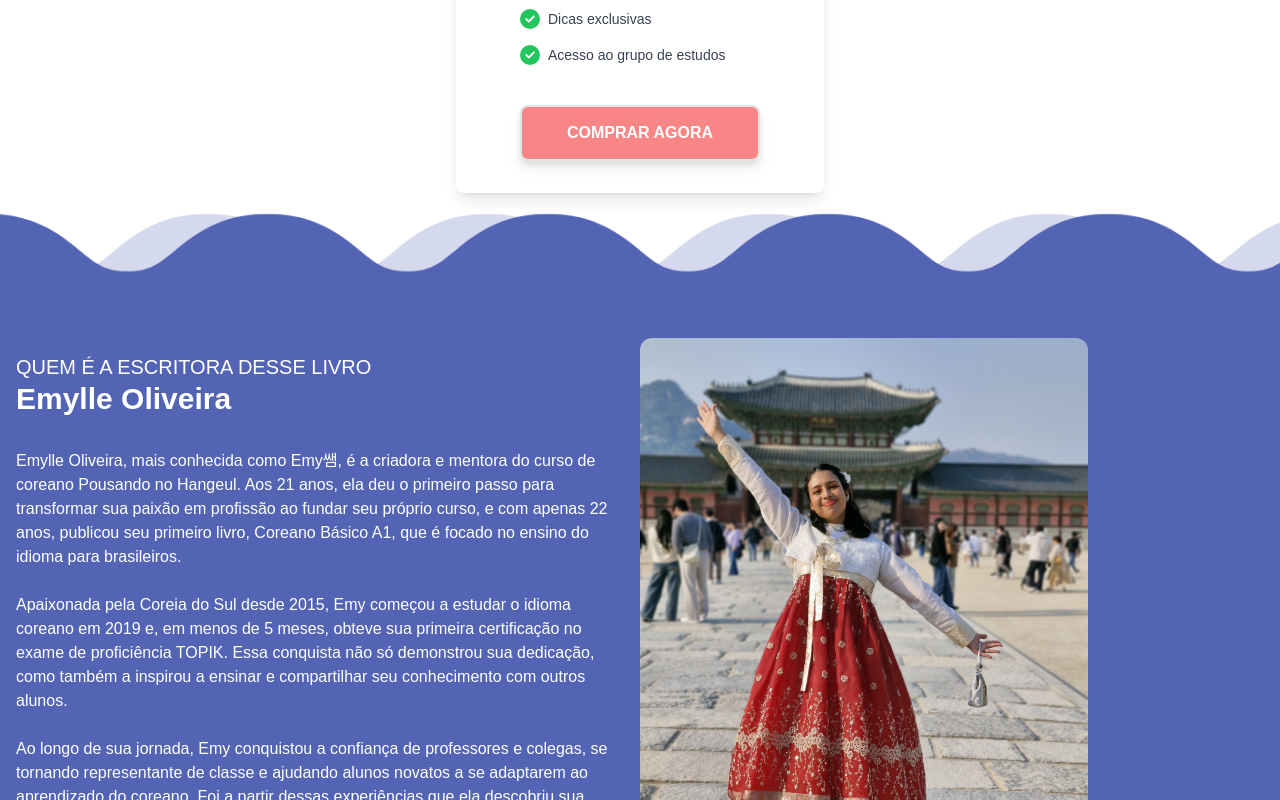
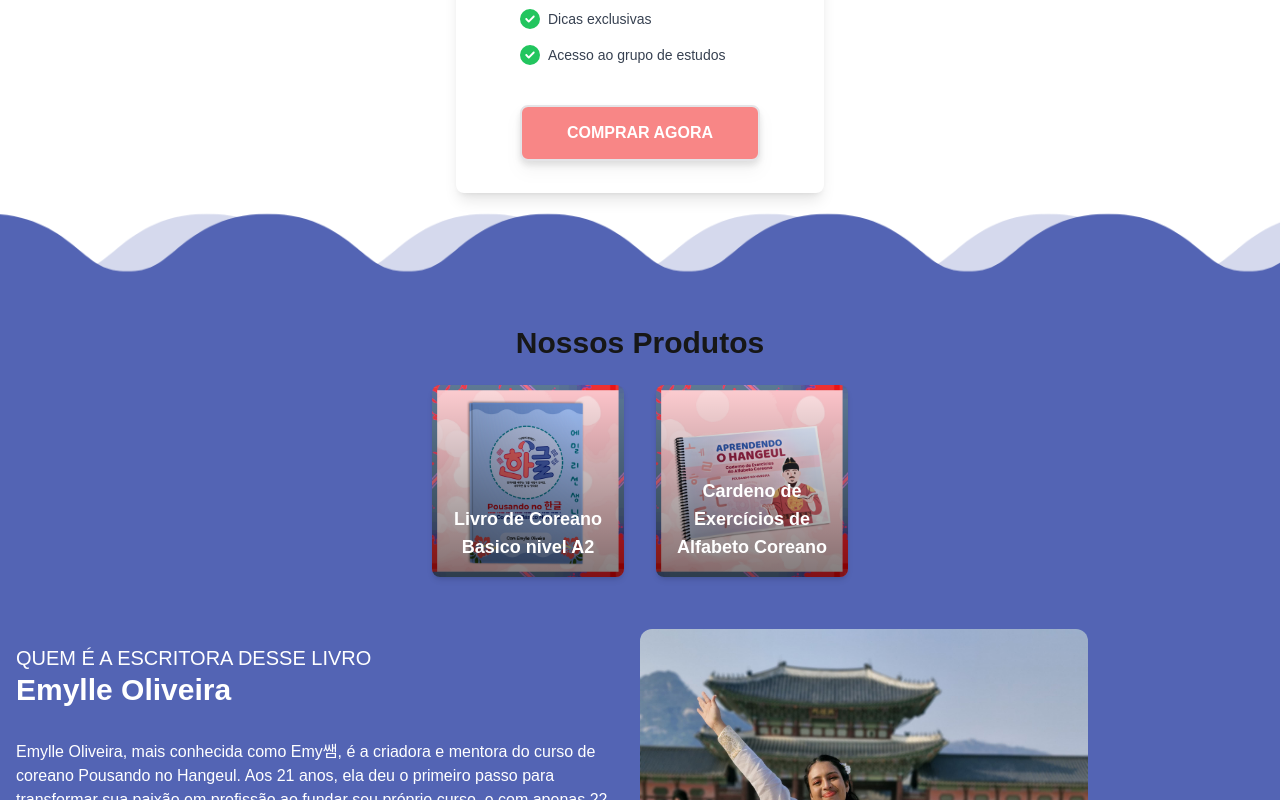
Before and after one commit to Emy-ssn/Pousando-no-Hangeul, a Next.js app: page / in a window 1280 px wide. Shown: the part 4647-5447 px from the top of the page. Built offline with nearby package versions, Linux system fonts and the light colour scheme.

Commit message:
ADD PRODUCT LIST

```diff
--- a/src/app/layout.js
+++ b/src/app/layout.js
@@ -1,5 +1,6 @@
 import localFont from "next/font/local";
 import "./globals.css";
+import { Suspense } from "react";
 
 const geistSans = localFont({
   src: "./fonts/GeistVF.woff",
@@ -38,7 +39,9 @@ export default function RootLayout({ children }) {
       <body
         className={`${geistSans.variable} ${geistMono.variable} antialiased bg-[#e4effa]`}
       >
+        <Suspense fallback={<div>Loading...</div>}>
         {children}
+        </Suspense>
       </body>
     </html>
   );
--- a/src/app/page.js
+++ b/src/app/page.js
@@ -7,7 +7,7 @@ import { FaCircleCheck, FaCreativeCommonsZero } from 'react-icons/fa6'
 import { MdContentCopy, MdGroupWork } from "react-icons/md"
 import { PiChalkboardTeacherFill } from "react-icons/pi"
 import Testimonial from '@/components/ui/testimonial'
-import { FaSortAlphaDown, FaComments, FaBookOpen, FaBook, FaAlignJustify, FaLandmark, FaGraduationCap, } from 'react-icons/fa';
+import { FaComments, FaBookOpen, FaBook, FaAlignJustify, FaLandmark, FaGraduationCap, } from 'react-icons/fa';
 import { Culture, Hangul, Korea, Waver } from '@/icon'
 import { VscSymbolKeyword } from "react-icons/vsc"
 // Renomeando os ícones para os nomes usados no array
@@ -16,9 +16,8 @@ const BookOpenIcon = FaBookOpen;
 const BookIcon = FaBook;
 const GraduationCapIcon = FaGraduationCap;
 import { FaListCheck } from "react-icons/fa6"
-import { useRouter, useSearchParams } from 'next/navigation'
-import { useParams } from 'next/navigation'
-
+import { useSearchParams, useRouter} from 'next/navigation'
+import ProductButton from '@/components/ui/productButton'
 // Definição do array topicos
 const topicos = [
   {
@@ -77,9 +76,16 @@ const topicos = [
   },
 ]
 
-export default function Home({ params }) {
-  const searchParams = useSearchParams();
-  const ref = searchParams.get('ref')
+
+export default function Home() {
+  const searchParams = useSearchParams() || null;
+  const ref = searchParams?.get('ref') || ''
+  // const router = useRouter();
+  // const { ref } = router.query; // Aqui você obtém o parâmetro 'ref'
+  const products = [
+    { id: 1, name: "Livro de Coreano Basico nivel A2", image: "/inforOne.png", href: "https://pay.hotmart.com/M96014546X" },
+    { id: 2, name: "Cardeno de Exercícios de Alfabeto Coreano", image: "/inforTwo.png", href: "https://pay.hotmart.com/P93906664P" },
+  ]
 
   return (
     <div className="  overflow-hidden">
@@ -192,7 +198,7 @@ export default function Home({ params }) {
                   </a>
                 </Link>
               </div>
-              <div/>
+              <div />
             </div>
           </div>
         </div>
@@ -306,6 +312,21 @@ export default function Home({ params }) {
         </div>
       </div>
 
+      <section className="  bg-logo-secondary" >
+        <div className='max-w-7xl m-auto text-center p-4 '>
+          <h1 className="text-3xl font-bold mb-6 text-center">Nossos Produtos</h1>
+          <div className="md:space-x-8 space-y-8">
+            {products.map((product) => (
+              <ProductButton
+                key={product.id}
+                imageSrc={product.image}
+                productName={product.name}
+                href={product.href}
+              />
+            ))}
+          </div>
+        </div>
+      </section>
 
       {/* mentora */}
       <section className='flex z-50 bg-gradient-to-r -mt-1  bg-logo-secondary text-white py-4 px-4 justify-center items-center'>
@@ -333,6 +354,7 @@ export default function Home({ params }) {
 
       {/* Footer */}
 
+
       <footer className="bg-logo-primary text-white  py-4">
         <div className="max-w-7xl mx-auto px-4 sm:px-6 lg:px-8 text-center text-sm">
           <p>© 2024 Pousando no Hangeul. Todos os direitos reservados.</p>
--- /dev/null
+++ b/src/components/ui/productButton.jsx
@@ -0,0 +1,25 @@
+import Image from 'next/image'
+import Link from 'next/link'
+
+
+export default function ProductButton({ imageSrc, productName, href }){
+    return (
+      <Link href={href} className="group">
+        <button className="relative w-48 h-48 rounded-lg shadow-md overflow-hidden transition-all duration-300 hover:shadow-lg hover:scale-105">
+          <Image
+            src={imageSrc}
+            alt={productName}
+            layout="fill"
+            objectFit="cover"
+            className="transition-all duration-300 group-hover:scale-110"
+          />
+          <div className="absolute inset-0 bg-gradient-to-t from-black/70 to-transparent opacity-70 group-hover:opacity-90 transition-opacity duration-300" />
+          <div className="absolute bottom-0 left-0 right-0 p-4">
+            <h3 className="text-lg font-semibold text-white text-center group-hover:text-primary-foreground transition-colors duration-300">
+              {productName}
+            </h3>
+          </div>
+        </button>
+      </Link>
+    )
+  }
```
Also changed, not shown: public/inforOne.png (added), public/inforTwo.png (added). Lines whose indentation alone changed are shown as unchanged.
